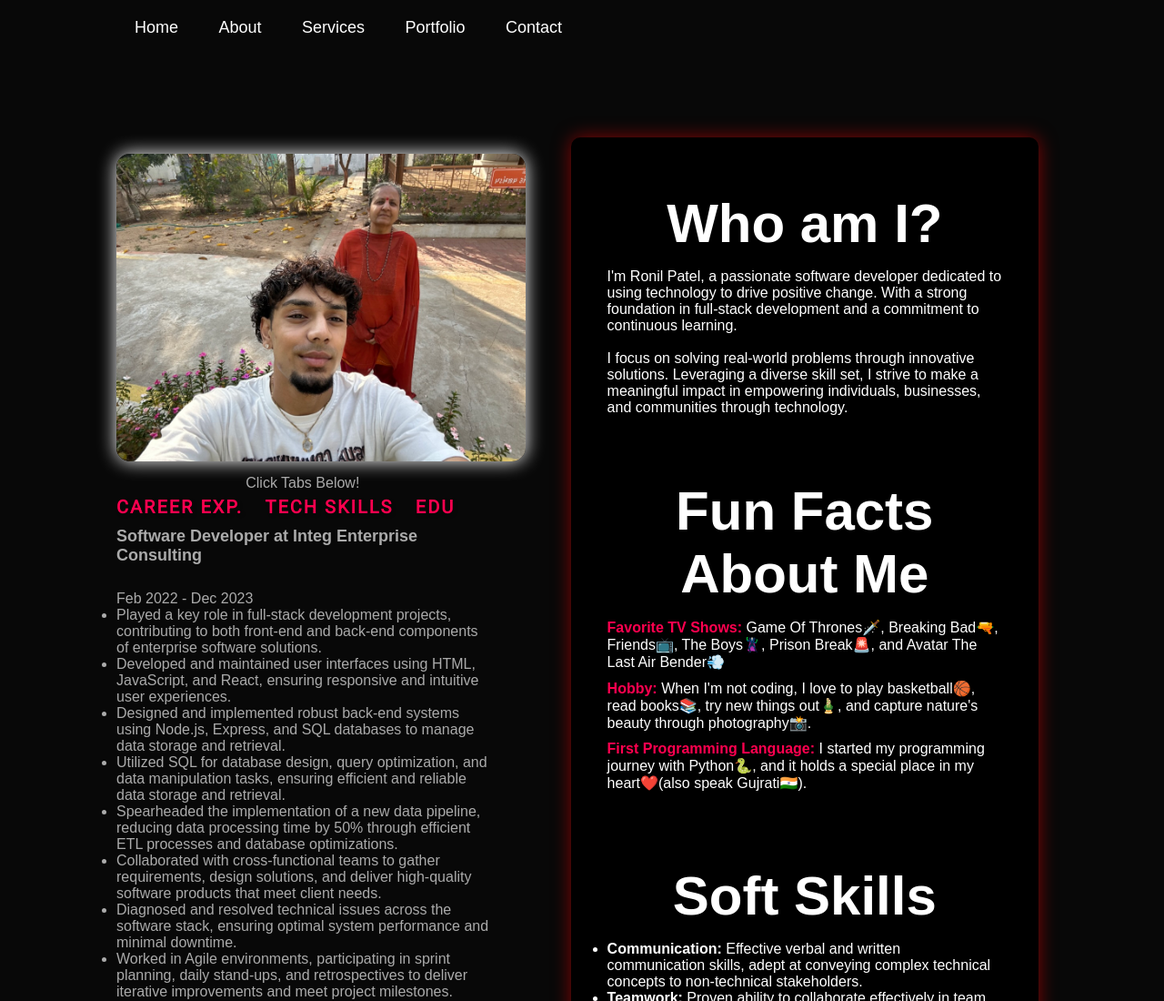
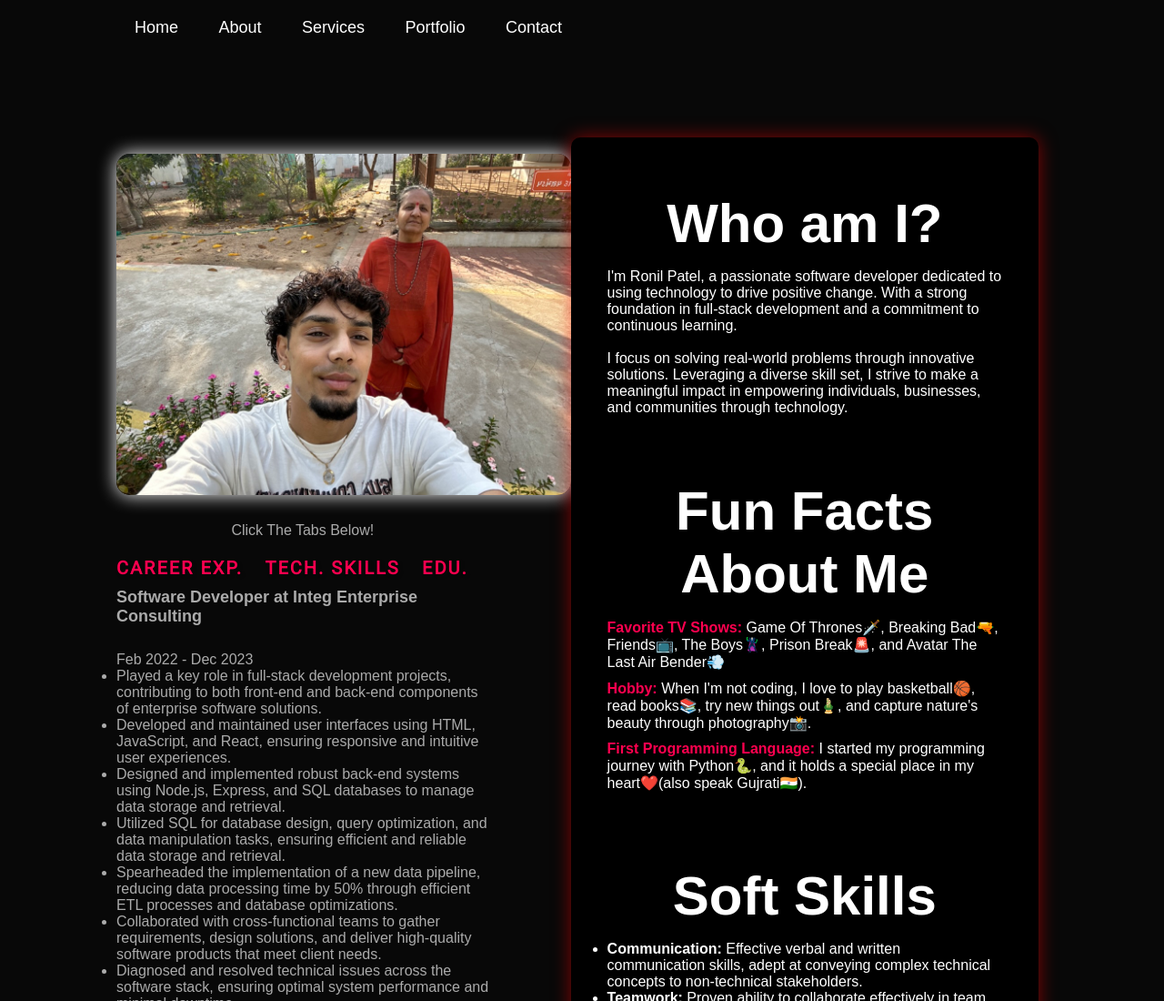
Before and after one commit to ronilpatel10/RonilPatelPortfolio, a plain HTML site: page about.html in a window 1280 px wide. Shown: the top 1100 px of the page at 91% size. Drawn offline with Linux system fonts and the light colour scheme; a script that the page names is missing.

Commit message:
css updates

```diff
--- a/about.html
+++ b/about.html
@@ -34,12 +34,12 @@
             <div class="row">
                 <div class="about-col-1"><br>
                     <img src="images/user.png" alt="Ronil Patel" class="profile-pic">
-                    <p class="ideas">Click Tabs Below!</p>
+                    <p class="ideas">Click The Tabs Below!</p>
                     <div class="tab-titles">
                         <!-- Add your resume sections as tab titles -->
                         <p class="tab-links active-link" onclick="opentab('experience')">Career Exp.</p>
-                        <p class="tab-links" onclick="opentab('skills')">Tech Skills</p>
-                        <p class="tab-links" onclick="opentab('education')">Edu</p>
+                        <p class="tab-links" onclick="opentab('skills')">Tech. Skills</p>
+                        <p class="tab-links" onclick="opentab('education')">Edu.</p>
 
                     </div>
                     <!-- Replace the placeholder image with your profile picture -->
--- a/style.css
+++ b/style.css
@@ -116,6 +116,7 @@
     margin-top: 10px; /* Adjust the top margin to create space between the image and the text */
     text-align: center; /* Align the text to the center */
     padding: 5px; /* Add padding to the text */
+    margin-bottom: 15px;
 }
 .profile-pic {
     width: 300px; /* Adjust the size as needed */
@@ -266,8 +267,9 @@ nav ul li a:hover::after{
     flex-basis: 35%;
 }
 .about-col-1 .profile-pic {
-    width: 450px; /* Adjust the width as needed */
+    width: 500px; /* Adjust the width as needed */
     height: auto; /* Maintain aspect ratio */
+    margin-bottom: 25px;
 }
 
 .about-col-1 img {
```
